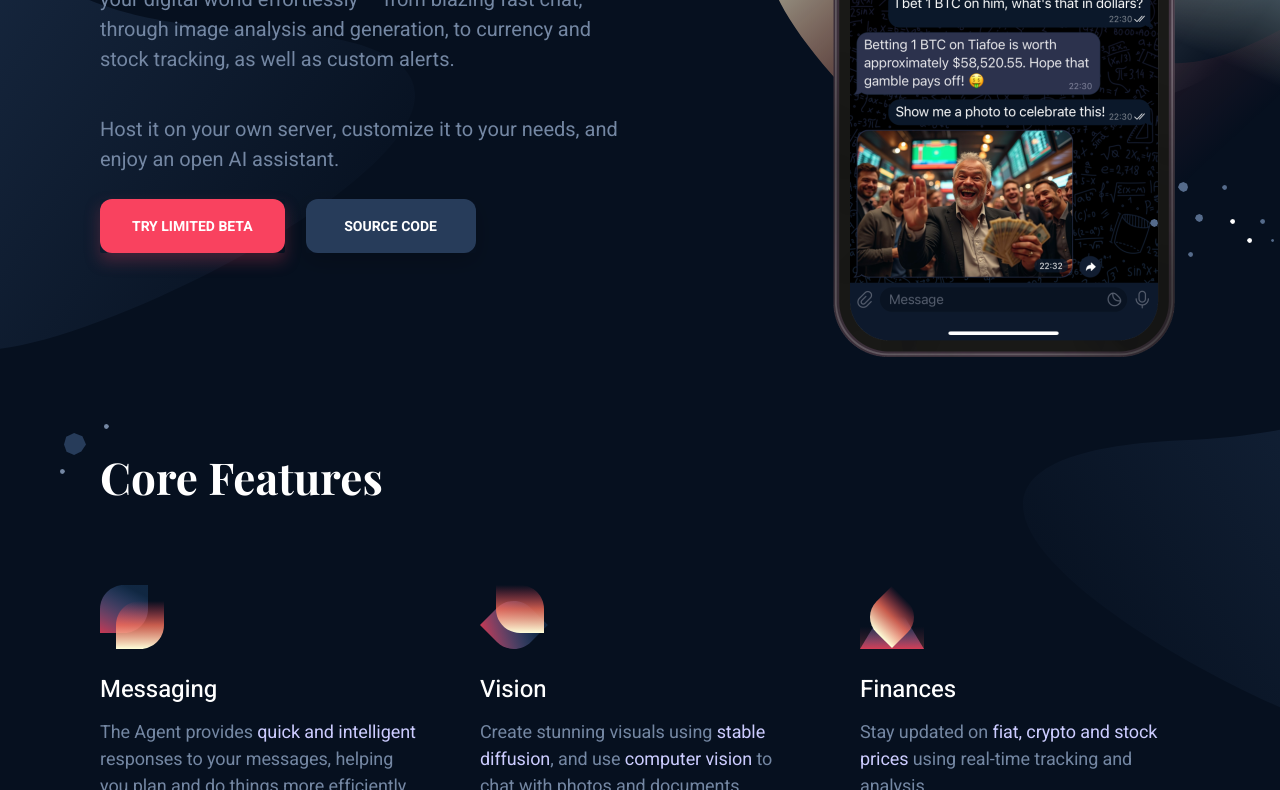
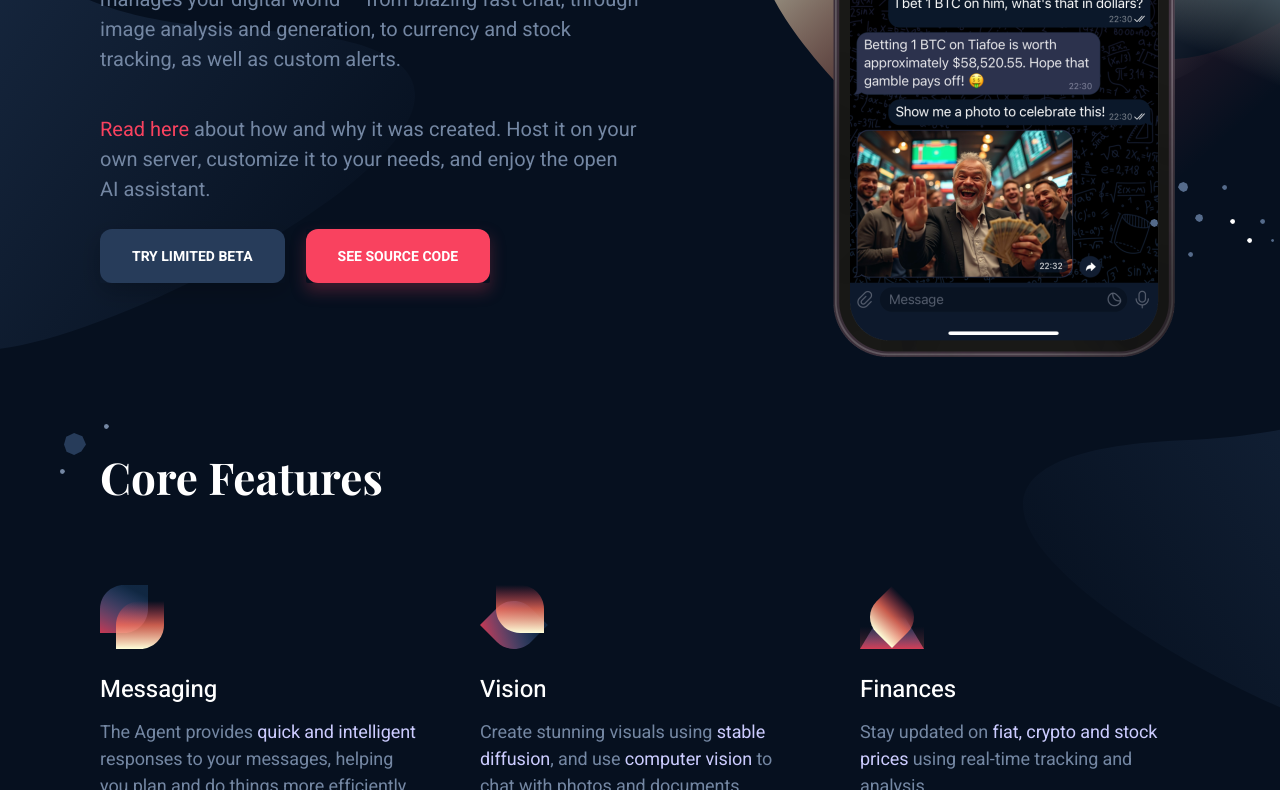
Before and after one commit to appifyhub/the-agent-landing, a website: page index.html in a window 1280 px wide. Shown: the part 495-1285 px from the top of the page. Drawn offline with nearby package versions, Linux system fonts and the light colour scheme.

Commit message:
Clean up and update hero text

```diff
--- a/index.html
+++ b/index.html
@@ -53,18 +53,20 @@
 								<span style="color: #F9425F;">The Agent</span> <br> Open Intelligent Assistant
 							</h1>
 							<p class="hero-paragraph"><span style="color: #ccf;">The Agent</span> is your open-source AI
-								assistant that manages your digital world effortlessly — from blazing fast chat, through image analysis
+								assistant that effortlessly manages your digital world — from blazing fast chat, through image analysis
 								and generation, to currency and stock tracking, as well as custom alerts.
 							</p>
 							<p>
-								Host it on your own server, customize it to your needs, and enjoy an open AI assistant.
+								<a href="https://milos.marinkovic.xyz/2024/09/28/This-AI-Agent-Writes-Its-Own-Story"
+								   target="_blank">Read here</a> about how and why it was created.
+								Host it on your own server, customize it to your needs, and enjoy the open AI assistant.
 							</p>
 							<div class="hero-cta">
-								<a class="button button-primary button-shadow" href="https://t.me/the_agent_abot" target="_blank">
+								<a class="button button-shadow" href="https://t.me/the_agent_abot" target="_blank">
 									Try limited beta
 								</a>
-								<a class="button button-shadow" href="https://github.com/appifyhub/the-agent" target="_blank">
-									Source code
+								<a class="button button-shadow button-primary" href="https://github.com/appifyhub/the-agent" target="_blank">
+									See source code
 								</a>
 							</div>
 						</div>
@@ -77,7 +79,7 @@
 											<stop stop-color="#F97C58" stop-opacity="0" offset="100%" />
 										</linearGradient>
 										<linearGradient x1="92.827%" y1="0%" x2="53.406%" y2="80.12%" id="hero-shape-b">
-											<stop stop-color="#47A1F9" offset="0%" />
+											<stop stop-color="#47A1C9" offset="0%" />
 											<stop stop-color="#F9425F" stop-opacity="0" offset="80.532%" />
 											<stop stop-color="#FDFFDA" stop-opacity="0" offset="100%" />
 										</linearGradient>
@@ -409,8 +411,8 @@
 								<input class="input" type="email" name="email" placeholder="Your best email&hellip;">
 							</div>
 							<div class="control" style="margin-left: auto; margin-right: auto;">
-								<a class="button button-primary button-block button-shadow"
-									href="https://github.com/appifyhub/the-agent" target="_blank">Check out GitHub</a>
+								<a class="button button-block button-shadow"
+									href="https://github.com/appifyhub/the-agent/issues" target="_blank">Check it out</a>
 							</div>
 						</div>
 					</div>
```
